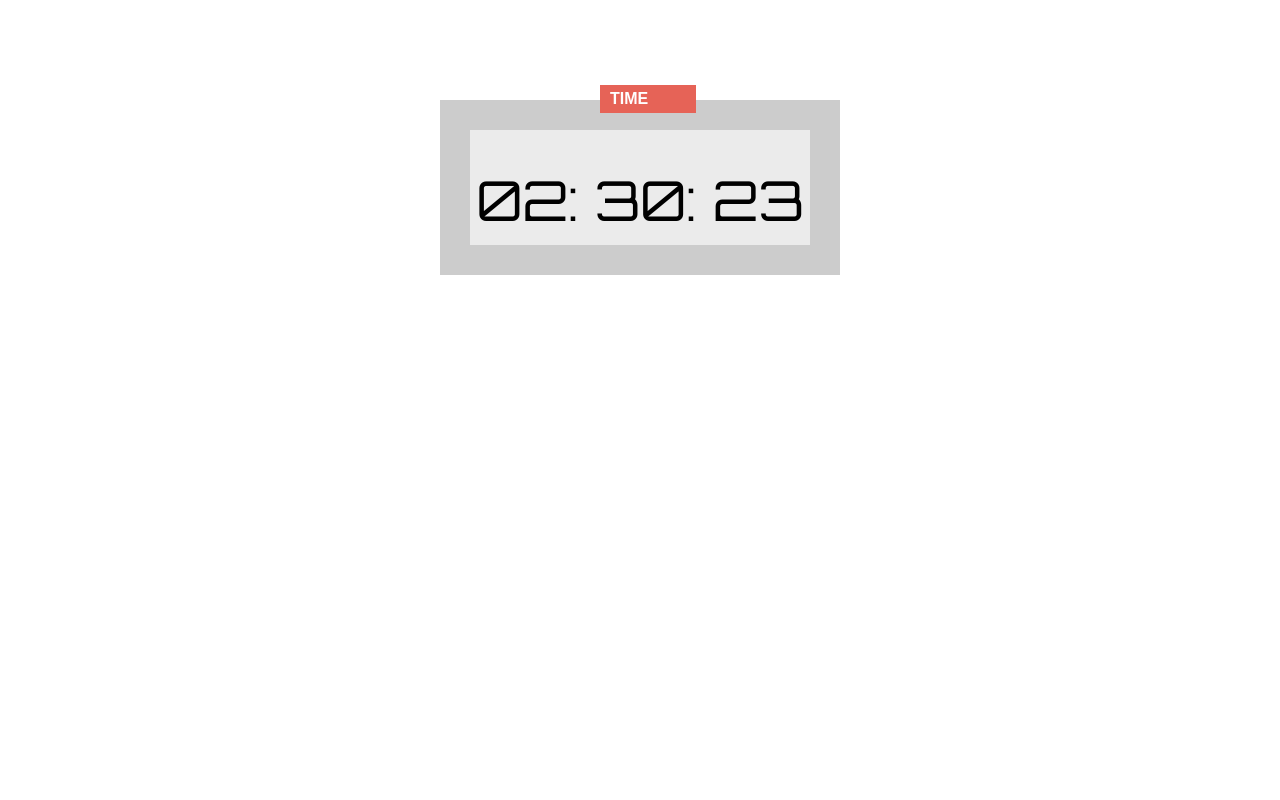
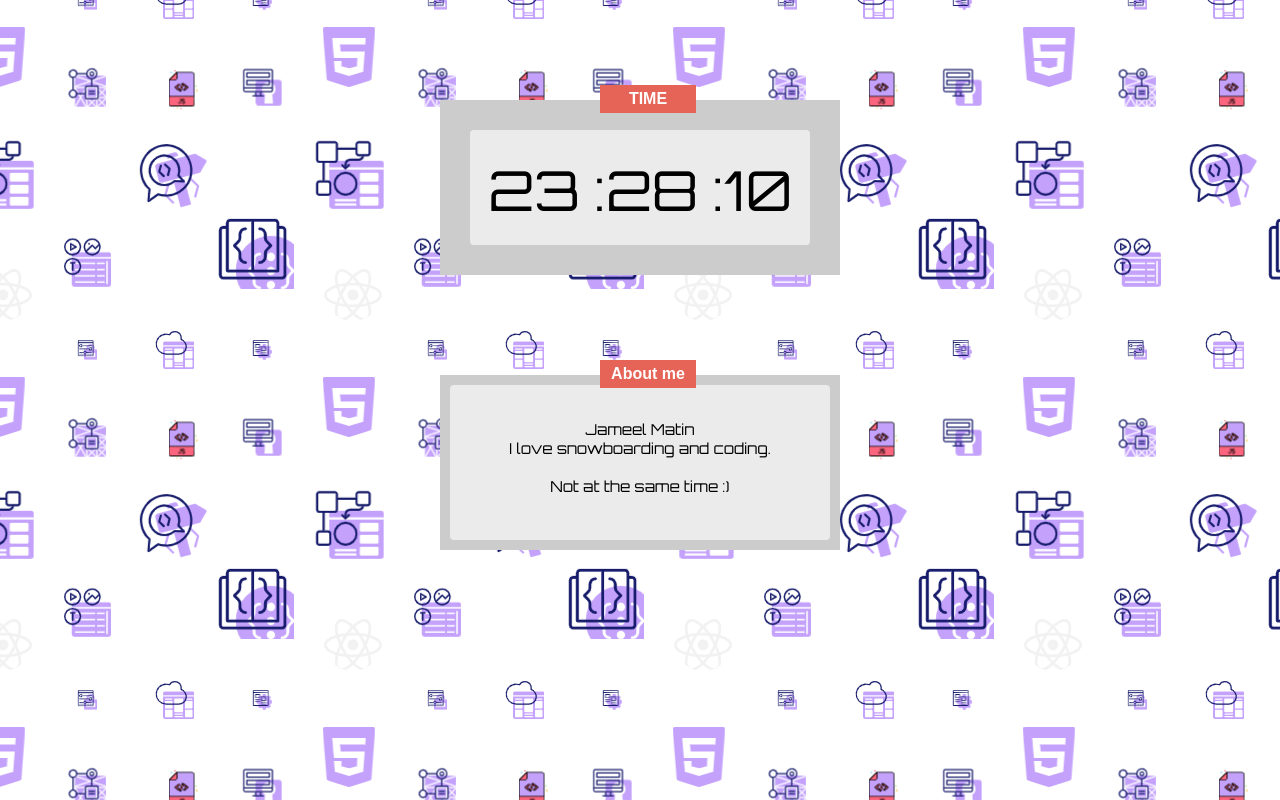
Before and after one commit to cutiepatootiebear/vetsWhoCodePre, a plain HTML site: page index.html in a window 1280 px wide. Drawn offline with Linux system fonts and the light colour scheme.

Commit message:
add clock logic and about me

```diff
--- a/app.js
+++ b/app.js
@@ -0,0 +1,22 @@
+// console.log(new Date());
+
+
+function clock() {
+  const fullDate = new Date();
+  let hours = fullDate.getHours();
+  let mins = fullDate.getMinutes();
+  let secs = fullDate.getSeconds();
+  if (hours < 10) {
+    hours = "0" + hours;
+  }
+  if (mins < 10) {
+    hours = "0" + mins;
+  }
+  if (secs < 10) {
+    hours = "0" + secs;
+  }
+  document.getElementById('hour').innerHTML = hours;
+  document.getElementById('minute').innerHTML = ":" + mins;
+  document.getElementById('seconds').innerHTML = ":" + secs;
+}
+setInterval(clock, 100)
--- a/index.html
+++ b/index.html
@@ -1,22 +1,37 @@
 <!DOCTYPE html>
 <html lang="en">
   <head>
-  <meta charset="UTF-8">
-  <meta name="viewport" content="width=device-width, initial-scale=1.0">
+    <meta charset="UTF-8" />
+    <meta name="viewport" content="width=device-width, initial-scale=1.0" />
     <title>Vets Who Code pre</title>
-  <link rel="stylesheet" href="styles.css">
+    <link rel="stylesheet" href="styles.css" />
     <!-- <link href="https://fonts.googleapis.com/css2?family=Orbitron&display=swap" rel="stylesheet"> -->
   </head>
   <body>
-  <div class='main'>
-    <div class='badge'>
+    <div class="main">
+      <div class="badge">
         TIME
       </div>
       <div class="clock">
-      <span id="hour">02:</span>
-      <span id="minute">30:</span>
-      <span id="seconds">23</span>
+        <span id="hour"></span>
+        <span id="minute"></span>
+        <span id="seconds"></span>
       </div>
     </div>
+
+    <div class="main2">
+      <div class="badge">
+        About me
+      </div>
+      <div class="aboutMe">
+        <p>Jameel Matin</p>
+        <span class="name">I love snowboarding and coding.</span>
+        <br>
+        <br>
+        <p>Not at the same time :)</p>
+
+      </div>
+    </div>
+    <script src="app.js"></script>
   </body>
 </html>
--- a/styles.css
+++ b/styles.css
@@ -7,7 +7,7 @@
   /* border: 1px solid black; */
 }
 body {
-  background: white;
+  background: url("pattern (1).png")
 }
 
 .main {
@@ -26,6 +26,7 @@ body {
   padding: 5px 10px;
   font-family: sans-serif;
   font-weight: bold;
+  text-align: center;
   position: absolute;
   top: -15px;
   left: 40%;
@@ -36,6 +37,26 @@ body {
   text-align: center;
   font-size: 55px;
   height: 100%;
+  padding-top: 25px;
+  font-family: Orbitron;
+  border-radius: 4px;
+}
+
+.aboutMe {
+  background: #ebebeb;
+  text-align: center;
+  font-size: 15px;
+  height: 100%;
   padding-top: 35px;
   font-family: Orbitron;
+  border-radius: 4px;
 }
+
+.main2 {
+  background: #ccc;
+  width: 400px;
+  margin: 100px auto;
+  height: 175px;
+  position: relative;
+  padding: 10px;
+}
```
Also changed, not shown: pattern (1).png (added). Lines whose indentation alone changed are shown as unchanged.
